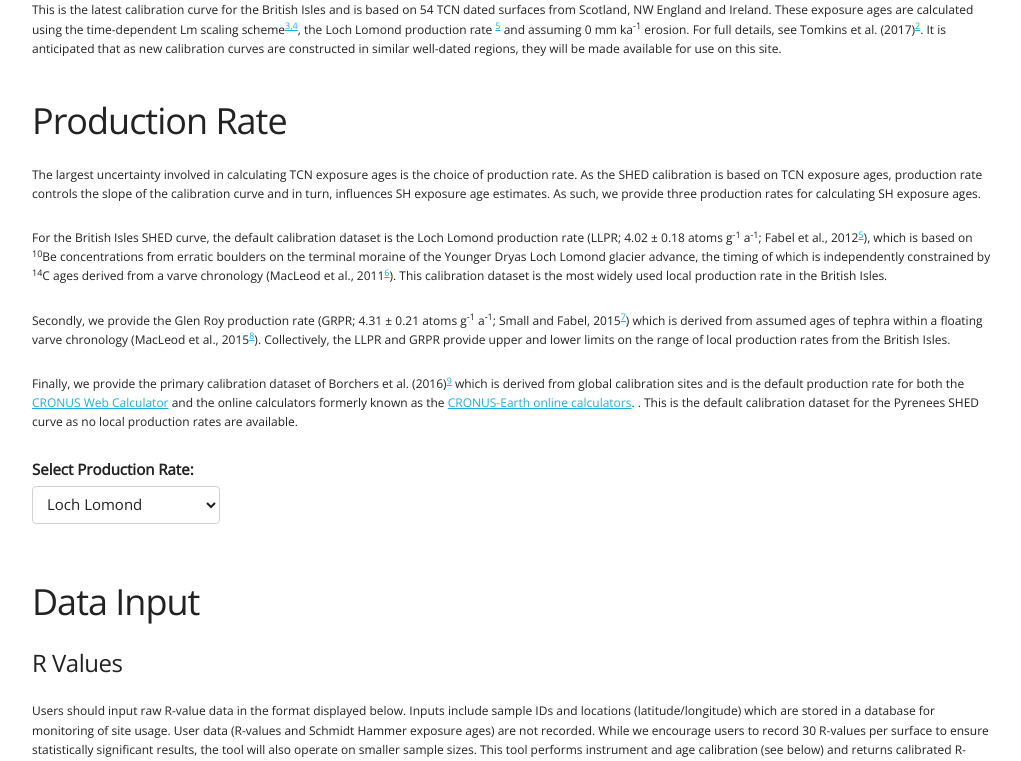
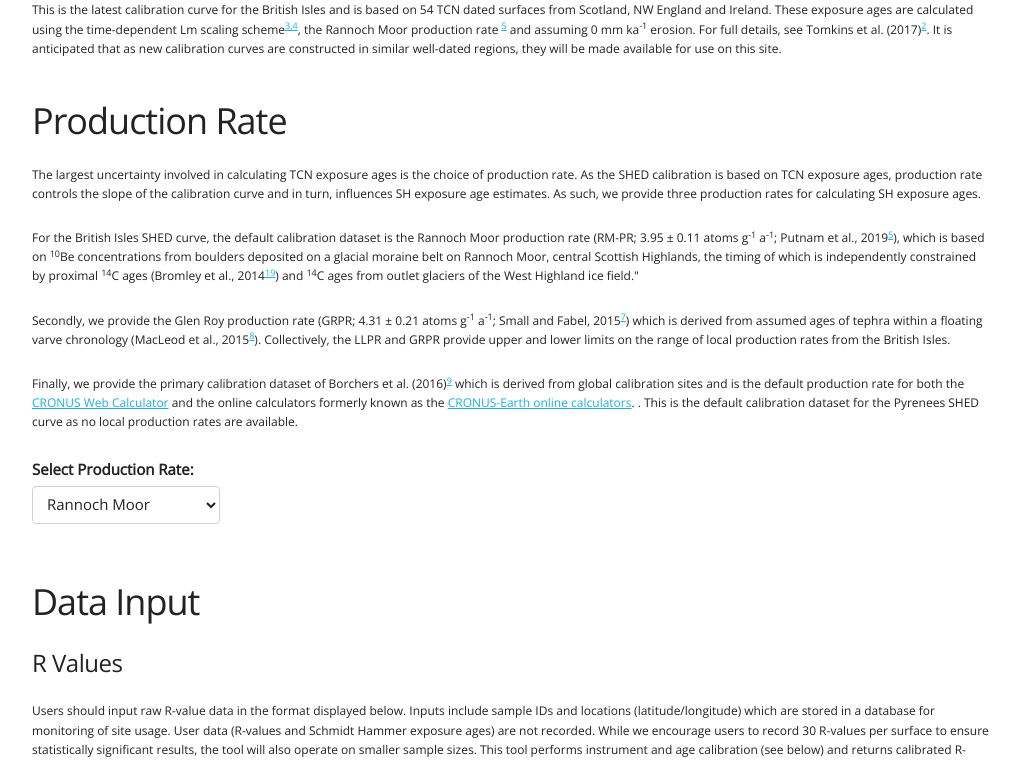
Before and after one commit to jonnyhuck/shed-earth, a Django app: page /shedcalc/ in a window 1280 px wide. Shown: the part 1003-1764 px from the top of the page, without its empty margins (128-1149 px from the left). Run offline with Django 3.2, Linux system fonts and the light colour scheme.

Commit message:
updated curves and text for Matt

```diff
--- a/shedcalc/templates/shedcalc/index.html
+++ b/shedcalc/templates/shedcalc/index.html
@@ -119,7 +119,7 @@
 		if (selectedIndex == 0) {			// GB = Lock Lomond
 			document.getElementById('prodrate').value = 0;
 			document.getElementById("localchart").src="./chartgb.png";
-			document.getElementById("cctext").innerHTML = '<small><p>This is the latest calibration curve for the British Isles and is based on 54 TCN dated surfaces from Scotland, NW England and Ireland.  These exposure ages are calculated using the time-dependent Lm scaling scheme<sup><a href="#3">3,4</a></sup>, the Loch Lomond production rate<sup><a href="#5">5</a></sup> and assuming 0 mm ka<sup>-1</sup> erosion. For full details, see Tomkins et al. (2018a)<sup><a href="#2">2</a></sup>. It is anticipated that as new calibration curves are constructed in similar well-dated regions, they will be made available for use on this site.</p></small>';
+			document.getElementById("cctext").innerHTML = '<small><p>This is the latest calibration curve for the British Isles and is based on 54 TCN dated surfaces from Scotland, NW England and Ireland.  These exposure ages are calculated using the time-dependent Lm scaling scheme<sup><a href="#3">3,4</a></sup>, the Rannoch Moor production rate<sup><a href="#5">5</a></sup> and assuming 0 mm ka<sup>-1</sup> erosion. For full details, see Tomkins et al. (2018a)<sup><a href="#2">2</a></sup>. It is anticipated that as new calibration curves are constructed in similar well-dated regions, they will be made available for use on this site.</p></small>';
 			document.getElementById('boulder_v').selectedIndex = 0;
 			setBoulder(0);
 		} else if (selectedIndex == 1){		// PY = CRONUS
@@ -222,7 +222,7 @@
 
 			<div id='cctext'><small><p>This is the latest calibration curve for the British Isles and is based on 54
 			TCN dated surfaces from Scotland, NW England and Ireland.  These exposure ages are calculated using the time-dependent
-			Lm scaling scheme<sup><a href="#3">3,4</a></sup>, the Loch Lomond production rate
+			Lm scaling scheme<sup><a href="#3">3,4</a></sup>, the Rannoch Moor production rate
 			<sup><a href="#5">5</a></sup> and assuming 0 mm ka<sup>-1</sup> erosion. For full
 			details, see Tomkins et al. (2017)<sup><a href="#2">2</a></sup>. It is anticipated that as
 			new calibration curves are constructed in similar well-dated regions, they will be made
@@ -235,12 +235,19 @@
 			exposure age estimates. As such, we provide three production rates for calculating SH
 			exposure ages.</p>
 
+			<!--
 			<p>For the British Isles SHED curve, the default calibration dataset is the Loch Lomond production
 			rate (LLPR; 4.02 ± 0.18 atoms g<sup>-1</sup> a<sup>-1</sup>; Fabel et al., 2012<sup><a href="#5">5</a></sup>),
 			which is based on <sup>10</sup>Be concentrations from erratic boulders on the terminal moraine of the Younger Dryas
 			Loch Lomond glacier advance, the timing of which is independently constrained by <sup>14</sup>C
 			ages derived from a varve chronology (MacLeod et al., 2011<sup><a href="#6">6</a></sup>). This calibration dataset
 			is the most widely used local production rate in the British Isles.</p>
+			-->
+			<p>For the British Isles SHED curve, the default calibration dataset is the Rannoch Moor production rate
+			(RM-PR; 3.95 ± 0.11 atoms g<sup>-1</sup> a<sup>-1</sup>; Putnam et al., 2019<sup><a href="#5">5</a></sup>), which is based on <sup>10</sup>Be
+			concentrations from boulders deposited on a glacial moraine belt on Rannoch Moor, central Scottish Highlands,
+			the timing of which is independently constrained by proximal <sup>14</sup>C ages (Bromley et al., 2014<sup><a href="#19">19</a></sup>) and
+			<sup>14</sup>C ages from outlet glaciers of the West Highland ice field."
 
 			<p>Secondly, we provide the Glen Roy production rate (GRPR; 4.31 ± 0.21 atoms g<sup>-1</sup> a<sup>-1</sup>;
 			Small and Fabel, 2015<sup><a href="#7">7</a></sup>) which is derived from assumed ages of tephra within a floating
@@ -256,7 +263,7 @@
 
 			<label for='prodrate'>Select Production Rate:</label>
 			<select id='prodrate' name='prodrate'>
-				<option value='0' default>Loch Lomond</option>
+				<option value='0' default>Rannoch Moor</option>
 				<option value='1'>Glen Roy</option>
 				<option value='2'>CRONUS-calc default</option>
 			</select>
@@ -421,7 +428,8 @@
 			<div id="2"><li><a href="https://doi.org/10.1016/j.quageo.2017.12.003">Tomkins, M. D., Huck, J. J., Dortch, J. M., Hughes P. D., Kirkbride, M. & Barr, I. (2017) Schmidt Hammer exposure dating (SHED): Calibration procedures, new exposure age data and an online calculator. Quaternary Geochronology, 44, 55-62.</a></li></div>
 			<div id="3"><li><a href="https://doi.org/10.1016/0012-821X(91)90220-C">Lal, D. (1991). Cosmic ray labeling of erosion surfaces: in situ nuclide production rates and erosion models. Earth and Planetary Science Letters, 104(2-4), 424-439.</a></li></div>
 			<div id="4"><li><a href="http://dx.doi.org/10.1029/2000JB900181">Stone, J. O. (2000). Air pressure and cosmogenic isotope production. Journal of Geophysical Research: Solid Earth, 105(B10), 23753-23759.</a></li></div>
-			<div id="5"><li><a href="https://doi.org/10.1016/j.quascirev.2012.09.002">Fabel, D., Ballantyne, C. K., & Xu, S. (2012). Trimlines, blockfields, mountain-top erratics and the vertical dimensions of the last British–Irish Ice Sheet in NW Scotland. Quaternary Science Reviews, 55, 91-102.</a></li></div>
+			<!-- <div id="5"><li><a href="https://doi.org/10.1016/j.quascirev.2012.09.002">Fabel, D., Ballantyne, C. K., & Xu, S. (2012). Trimlines, blockfields, mountain-top erratics and the vertical dimensions of the last British–Irish Ice Sheet in NW Scotland. Quaternary Science Reviews, 55, 91-102.</a></li></div> -->
+			<div id="5"><li><a href="https://doi.org/10.1016/j.quageo.2018.11.006">Putnam A.E., Bromley, G.R.M., Rademaker, K., Schaefer, J.M. (2019)In situ <sup>10</sup>Be production-rate calibration from a <sup>14</sup>C-dated late-glacial moraine belt in Rannoch Moor, central Scottish Highlands. Quaternary Geochronology 50, 109-125.</a></li></div>
 			<div id="6"><li><a href="https://doi.org/10.1016/j.gloplacha.2010.07.006">MacLeod, A., Palmer, A., Lowe, J., Rose, J., Bryant, C., Merritt, J., 2011. Timing of glacier response to Younger Dryas climatic cooling in Scotland. Glob. Planet. Change 79, 264–274.</a></li></div>
 			<div id="7"><li><a href="https://doi.org/10.1002/jqs.2804">Small, D., Fabel, D., 2015. A Lateglacial 10Be production rate from glacial lake shorelines in Scotland. J. Quat. Sci. 30, 509–513.</a></li></div>
 			<div id="8"><li><a href="https://doi.org/10.1016/j.quageo.2015.03.010">MacLeod, A., Matthews, I.P., Lowe, J.J., Palmer, A.P., Albert, P.G., 2015. A second tephra isochron for the Younger Dryas period in northern Europe: The Abernethy Tephra. Quat. Geochronol. 28, 1–11.</a></li></div>
@@ -434,7 +442,8 @@
 			<div id="15"><li>McCarroll, D. (1987). The Schmidt hammer in geomorphology: five sources of instrument error. Br. Geomorphol. Res. Group Tech. Bull., 36, 16–27.</li></div>
 			<div id="16"><li><a href="https://doi.org/10.1002/esp.2040">Viles, H., Goudie, A., Grab, S., & Lalley, J. (2011). The use of the Schmidt Hammer and Equotip for rock hardness assessment in geomorphology and heritage science: A comparative analysis. Earth Surface Processes and Landforms, 36(3), 320–333.</a></li></div>
 			<div id="17"><li><a href="https://doi.org/10.1016/j.quageo.2016.06.001">Dortch, J. M., Hughes, P. D., & Tomkins, M. D. (2016). Schmidt hammer exposure dating (SHED): Calibration boulder of Tomkins et al. (2016). Quaternary Geochronology, 35, 67–68.</a></li></div>
-			<div id="18"><li><a href="https://doi.org/10.1017/qua.2018.12">‘Tomkins, M. D., Dortch, J.D., Hughes, P.D., Huck, J.J., Stimson, A., Delmas, A., Calvet, M., & Pallàs, R. (2017) Rapid age assessment of glacial landforms in the Pyrenees using Schmidt hammer exposure dating (SHED). Quaternary Research, In Press.</a></li></div>
+			<div id="18"><li><a href="https://doi.org/10.1017/qua.2018.12">Tomkins, M. D., Dortch, J.D., Hughes, P.D., Huck, J.J., Stimson, A., Delmas, A., Calvet, M., & Pallàs, R. (2018) Rapid age assessment of glacial landforms in the Pyrenees using Schmidt hammer exposure dating (SHED). Quaternary Research 90, 26-37.</a></li></div>
+			<div id="19"><li><a href="https://doi.org/10.1073/pnas.1321122111">Bromley, G.R.M., Putnam, A.E., Rademaker, K.M., Lowell, T.V., Schaefer, J.M., Hall,B., Winckler, G., Birkel, S.D., Borns, H.W. (2019). Younger Dryas warming and deglaciation in Scotland. Proceedings of the National Academy of Sciences Apr 2014, 111 (17) 6215-6219.</a></li></div>
 		</ol>
 	</div>
 </div>
```
Also changed, not shown: shedcalc/schmidt.py (+8 -8 lines).
